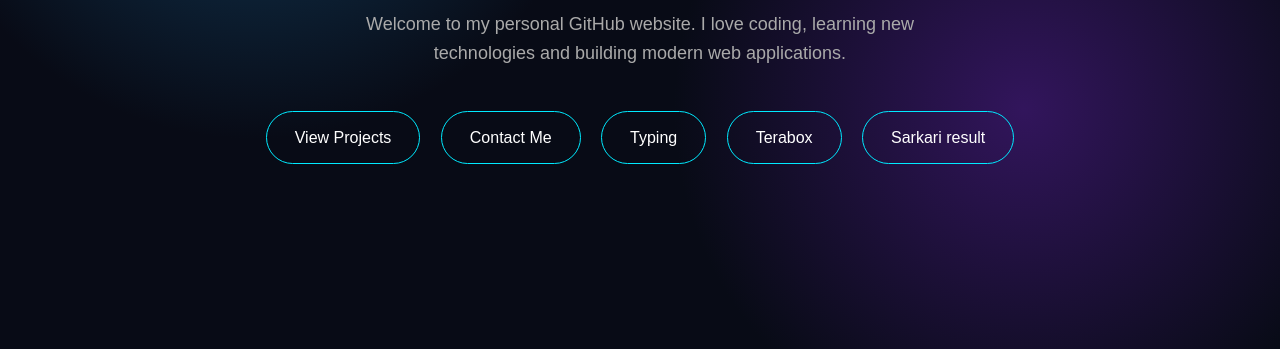
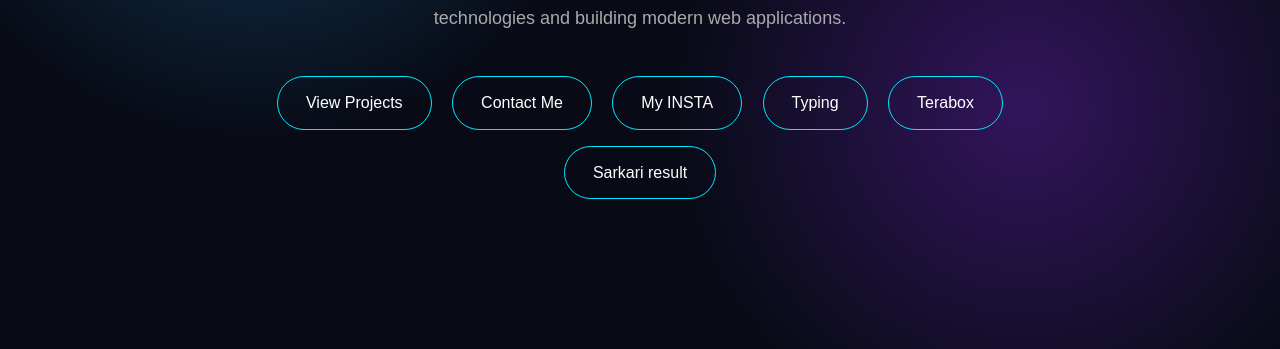
Before and after one commit to aryapratapupx61/aryapratapupx61.github.io, a plain HTML site: page index.html in a window 1280 px wide. Shown: the part 451-800 px from the top of the page. Drawn offline with Linux system fonts and the light colour scheme.

Commit message:
Update index.html

```diff
--- a/index.html
+++ b/index.html
@@ -287,6 +287,7 @@
             <div class="buttons">
                 <a href="#projects" class="btn">View Projects</a>
                 <a href="#contact" class="btn">Contact Me</a>
+                <a href="https://instagram.com/aman5359900" class="btn">My INSTA</a>
                 <a href="https://aryapratapupx61.github.io/Typing/" class="btn">Typing</a>
                 <a href="https://terabox-down.onrender.com/" class="btn">Terabox</a>
                  <a href="https://sarkari-result-ekuh.onrender.com/" class="btn">Sarkari result</a>
```
